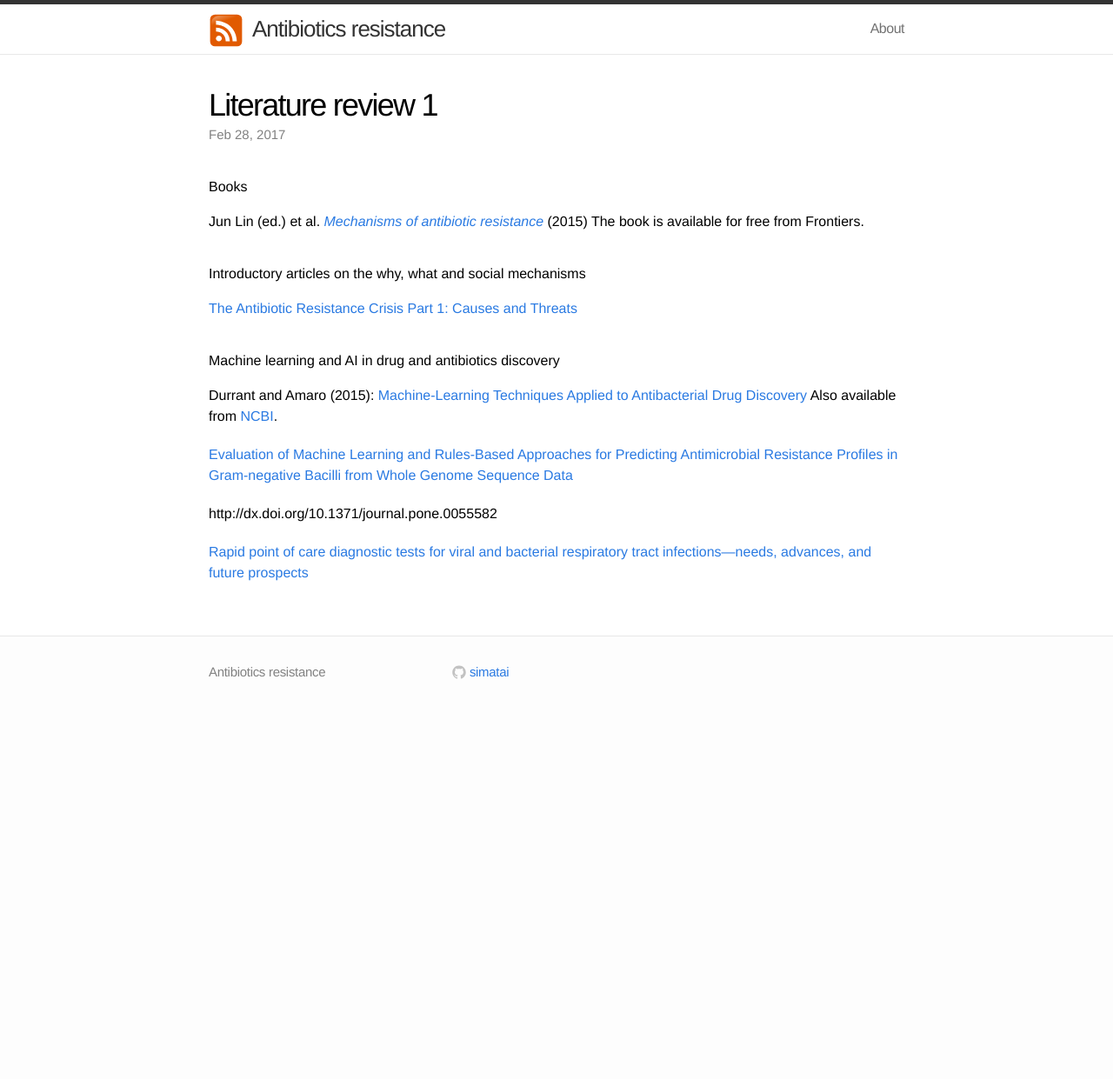
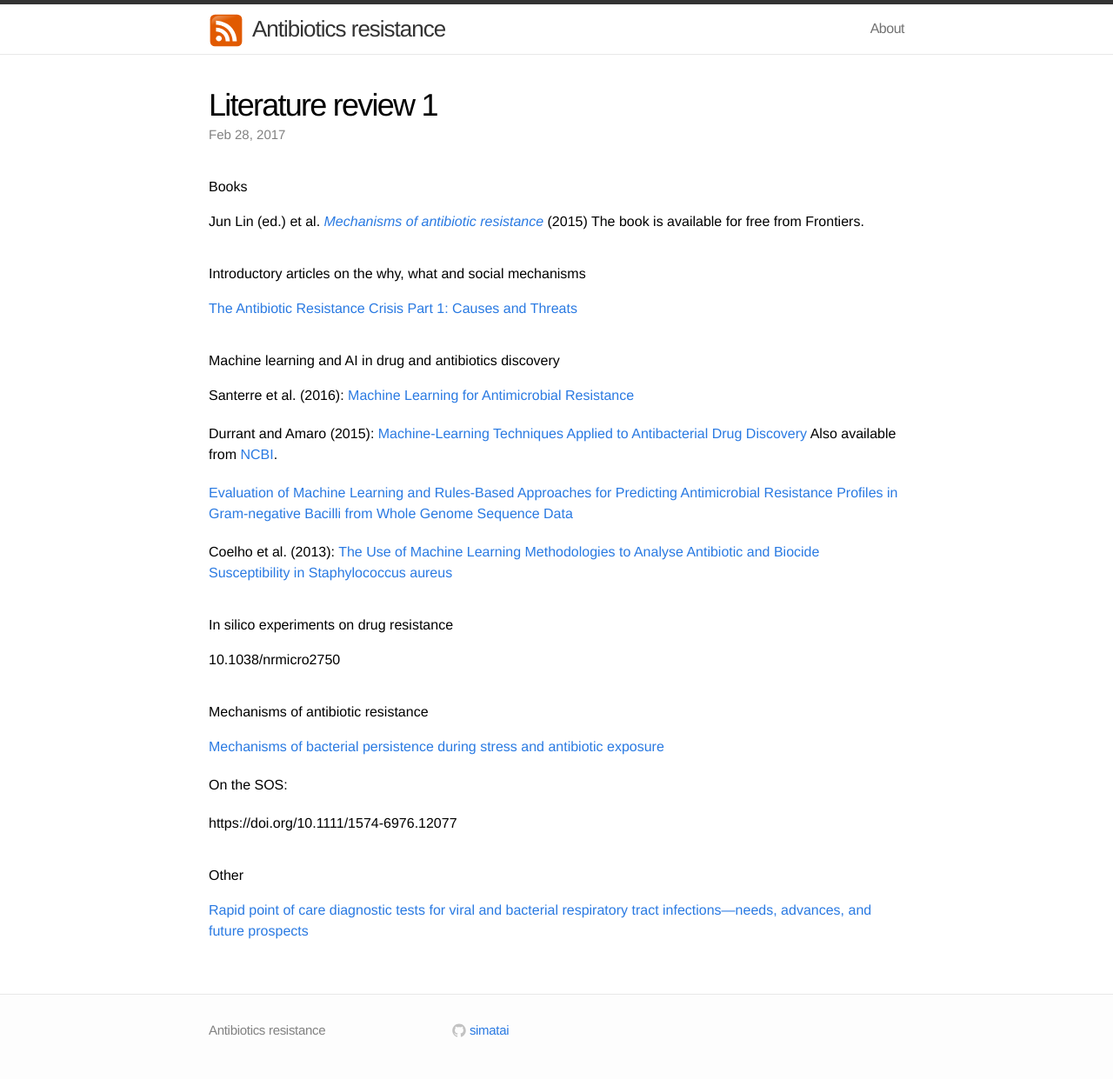
Before and after one commit to simatai/simatai.github.io, a Jekyll site: the page built from _posts/2017-02-28-literature-review.md, in a window 1280 px wide. Shown: the whole page at 87% size. Built offline with Jekyll 4.4.1, drawn with Linux system fonts in a browser that asks for light colours; before the commit the page ends 900 px from its top, so only the background shows below that.

Commit message:
Update 2017-02-28-literature-review.md

```diff
--- a/_posts/2017-02-28-literature-review.md
+++ b/_posts/2017-02-28-literature-review.md
@@ -17,14 +17,27 @@ The book is available for free from Frontiers.
 
 # Machine learning and AI in drug and antibiotics discovery
 
+Santerre et al. (2016): [Machine Learning for Antimicrobial Resistance](https://arxiv.org/pdf/1607.01224.pdf)
+
 Durrant and Amaro (2015): [Machine-Learning Techniques Applied to Antibacterial Drug Discovery](https://doi.org/10.1111/cbdd.12423)
 Also available from [NCBI](https://www.ncbi.nlm.nih.gov/pmc/articles/PMC4273861/).
 
 [Evaluation of Machine Learning and Rules-Based Approaches for Predicting Antimicrobial Resistance Profiles in Gram-negative Bacilli from Whole Genome Sequence Data](https://doi.org/10.3389/fmicb.2016.01887)
 
+Coelho et al. (2013): [The Use of Machine Learning Methodologies to Analyse Antibiotic and Biocide Susceptibility in Staphylococcus aureus](http://dx.doi.org/10.1371/journal.pone.0055582)
 
-http://dx.doi.org/10.1371/journal.pone.0055582
+# In silico experiments on drug resistance
 
+10.1038/nrmicro2750
 
+# Mechanisms of antibiotic resistance
+
+[Mechanisms of bacterial persistence during stress and antibiotic exposure](10.1126/science.aaf4268)
+
+On the SOS:
+
+https://doi.org/10.1111/1574-6976.12077
+
+# Other
 
 [Rapid point of care diagnostic tests for viral and bacterial respiratory tract infections—needs, advances, and future prospects](http://dx.doi.org/10.1016/S1473-3099(14)70827-8)
```
